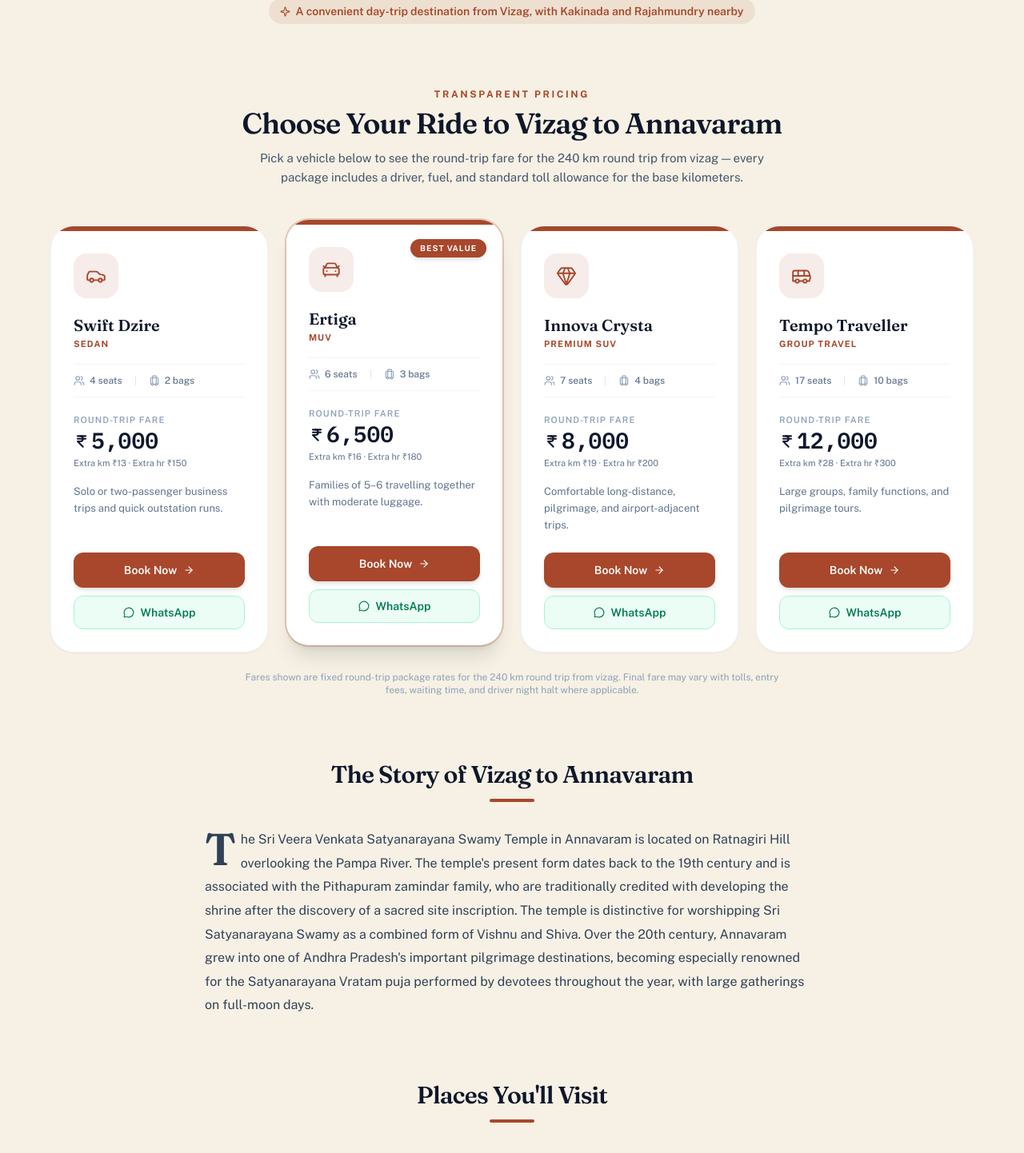
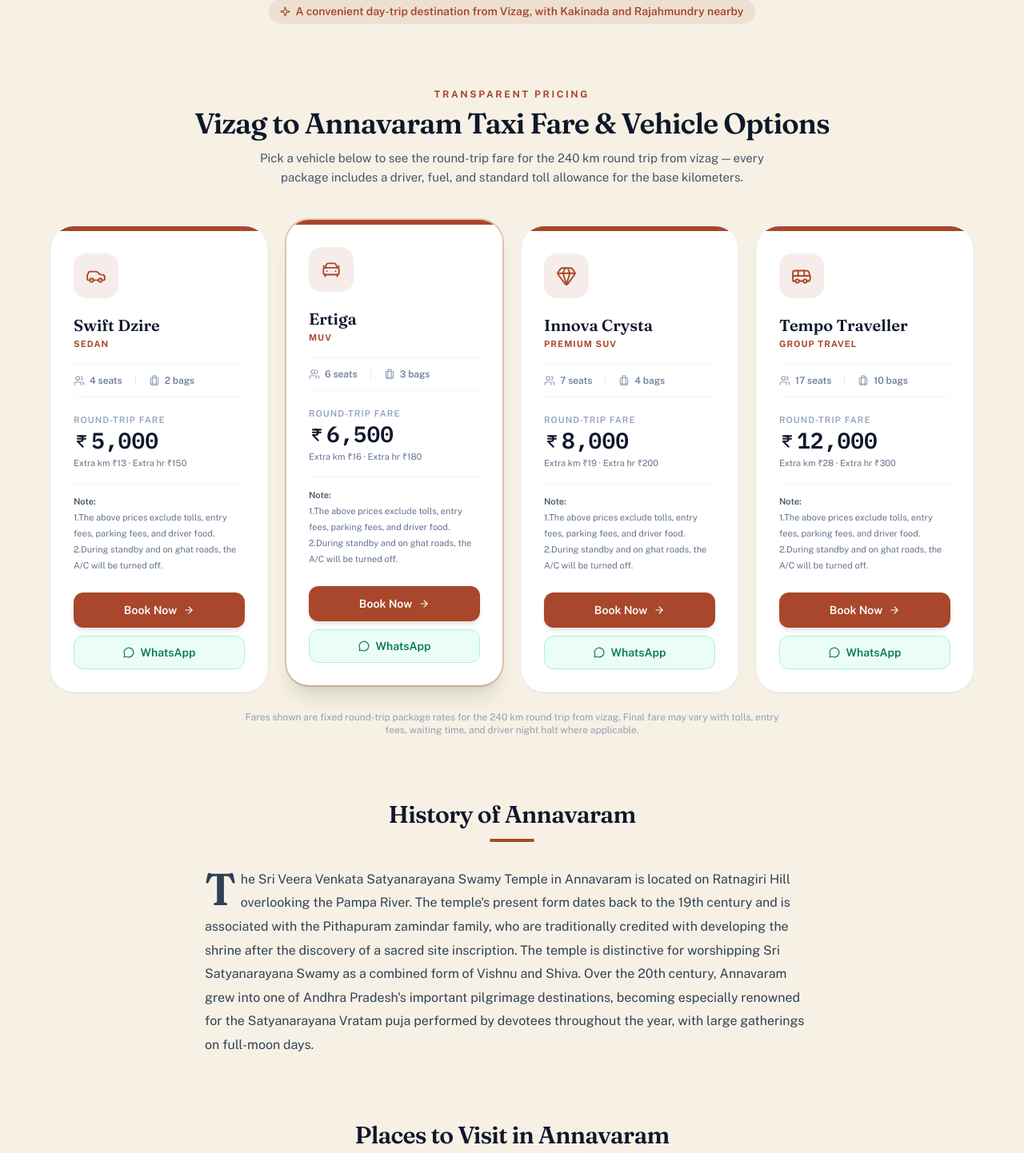
Before and after one commit to sateesh1216/BSH_webpage, a React (Vite) app: page /outstation/vizag-to-annavaram-taxi in a window 1280 px wide. Shown: the part 1033-2475 px from the top of the page at 80% size. Built offline with nearby package versions, Linux system fonts and the light colour scheme; a web font is replaced by a local one.

Commit message:
outstations data seo

```diff
--- a/src/pages/Outstationtaxi.tsx
+++ b/src/pages/Outstationtaxi.tsx
@@ -95,9 +95,9 @@ const VEHICLE_ICON: Record<VehicleOption["category"], typeof Car> = {
 const CONTACT_PHONE = "+918886803322";
 const CONTACT_PHONE_DISPLAY = "+91 8886803322";
 
-function formatINR(amount: number): string {
-  return `₹${amount.toLocaleString("en-IN")}`;
-}
+// function formatINR(amount: number): string {
+//   return `₹${amount.toLocaleString("en-IN")}`;
+// }
 
 export default function OutstationDetail() {
   const { slug } = useParams<{ slug?: string }>();
@@ -139,7 +139,7 @@ export default function OutstationDetail() {
 
   const otherOutstations = outstations
     .filter((o) => o.slug !== outstation.slug)
-    .slice(0, 4);
+    // .slice(0, 4);
 
   const waMessage = encodeURIComponent(
     `Hi BSH Taxi Services, I'd like to book a Vizag to ${name} outstation taxi.`
@@ -200,7 +200,7 @@ export default function OutstationDetail() {
 
             {/* Heading */}
             <h1 className="mt-4 text-4xl font-extrabold leading-tight text-slate-900 sm:text-5xl lg:text-6xl">
-              {name}
+              {name} Taxi Service
             </h1>
 
             {/* Description */}
@@ -281,7 +281,7 @@ export default function OutstationDetail() {
             <div className="text-center">
               <p className={`eyebrow text-xs font-bold uppercase ${theme.accentText}`}>Transparent Pricing</p>
               <h2 className="section-heading mt-2 text-3xl font-semibold tracking-tight text-slate-900 sm:text-4xl">
-                Choose Your Ride to {name}
+                {name} Taxi Fare & Vehicle Options
               </h2>
               <p className="mx-auto mt-3 max-w-2xl text-[15px] leading-relaxed text-slate-600">
                 {isPerKmRoute ? (
@@ -312,13 +312,13 @@ export default function OutstationDetail() {
                     {/* Accent bar */}
                     <div className={`h-1.5 w-full ${theme.accent}`} />
 
-                    {isFeatured && (
+                    {/* {isFeatured && (
                       <span
                         className={`absolute right-5 top-6 rounded-full ${theme.accent} px-3 py-1 text-[10px] font-bold uppercase tracking-widest text-white shadow-md`}
                       >
                         Best Value
                       </span>
-                    )}
+                    )} */}
 
                     <div className="flex flex-1 flex-col p-7">
                       <div className={`flex h-14 w-14 items-center justify-center rounded-2xl ${theme.accentSoft} ${theme.accentText}`}>
@@ -367,13 +367,20 @@ export default function OutstationDetail() {
                               <span className="text-sm font-semibold text-slate-500">/km</span>
                             </p>
                             <p className="mt-1.5 text-[11px] text-slate-500">
-                              Extra hr ₹{vehicle.extraHourRate} · Fare = distance × rate
+                                  Minimum billing: 300 KM
                                 </p>
                           </>
                         )}
+                        <div className="mt-4 border-t border-slate-100 pt-3">
+                            <p className="text-[11px] leading-5 text-slate-500">
+                              <span className="font-semibold text-slate-600">Note:</span><br></br>
+                              {" "}1.The above prices exclude tolls, entry fees, parking fees, and driver food.
+                              2.During standby and on ghat roads, the A/C will be turned off.
+                            </p>
+                          </div>
                       </div>
 
-                      <p className="mt-4 flex-1 text-[13px] leading-relaxed text-slate-500">{vehicle.bestFor}</p>
+                      {/* <p className="mt-4 flex-1 text-[13px] leading-relaxed text-slate-500">{vehicle.bestFor}</p> */}
 
                       <div className="mt-6 flex flex-col gap-2.5">
                         <button
@@ -416,7 +423,7 @@ export default function OutstationDetail() {
 {history && (
   <div className="mx-auto mt-20 max-w-3xl">
     <h2 className="section-heading text-center text-3xl font-semibold tracking-tight text-slate-900">
-      The Story of {name}
+      History of {name.replace("Vizag to ", "")}
     </h2>
 
     <div
@@ -438,7 +445,7 @@ export default function OutstationDetail() {
           {places && places.length > 0 && (
             <div className="mx-auto mt-20 max-w-3xl">
               <h2 className="section-heading text-center text-3xl font-semibold tracking-tight text-slate-900">
-                Places You'll Visit
+                Places to Visit in {name.replace("Vizag to ", "")}
               </h2>
               <div className={`mx-auto mt-3 mb-10 h-1 w-14 rounded-full ${theme.accent}`} />
               <ol className="relative">
@@ -480,10 +487,14 @@ export default function OutstationDetail() {
           {otherOutstations.length > 0 && (
   <div className="mx-auto mt-20 max-w-6xl">
     <div className="text-center">
-                <p className={`eyebrow text-xs font-bold uppercase ${theme.accentText}`}>Go Further</p>
+      <p className={`eyebrow text-xs font-bold uppercase ${theme.accentText}`}>
+        Go Further
+      </p>
+
       <h2 className="section-heading mt-2 text-3xl font-semibold tracking-tight text-slate-900 sm:text-4xl">
         Explore More Outstation Destinations
       </h2>
+
       <p className="mx-auto mt-3 max-w-2xl text-[15px] leading-relaxed text-slate-600">
         Planning a longer trip? Here's what our outstation cabs from Vizag typically cost to other
         popular destinations.
@@ -492,32 +503,44 @@ export default function OutstationDetail() {
 
     <div className="mt-10 grid gap-4 sm:grid-cols-2 lg:grid-cols-4">
       {otherOutstations.map((dest) => {
-                  const destTheme = CATEGORY_THEME[dest.category as keyof typeof CATEGORY_THEME] ?? CATEGORY_THEME.City;
+        const destTheme =
+          CATEGORY_THEME[dest.category as keyof typeof CATEGORY_THEME] ??
+          CATEGORY_THEME.City;
+
         return (
           <Link
             key={dest.slug}
-                      to={`/services/outstation-taxi/${dest.slug}`}
+            to={`/outstation/${dest.slug}`}
             className="lift-on-hover group flex flex-col rounded-2xl border border-slate-100 bg-white p-5 shadow-sm"
           >
             <div className="flex items-center justify-between">
-                        <span className={`inline-flex items-center gap-1.5 rounded-full ${destTheme.accentSoft} ${destTheme.accentText} px-2.5 py-1 text-[10px] font-bold uppercase tracking-widest`}>
+              <span
+                className={`inline-flex items-center gap-1.5 rounded-full ${destTheme.accentSoft} ${destTheme.accentText} px-2.5 py-1 text-[10px] font-bold uppercase tracking-widest`}
+              >
                 <destTheme.Icon size={12} />
                 {destTheme.label}
               </span>
+
               <ArrowRight
                 size={16}
                 className={`${destTheme.accentText} transition-transform group-hover:translate-x-1`}
               />
             </div>
-                      <p className="mt-4 text-lg font-bold text-slate-900">{dest.name}</p>
-                      <p className="mt-1 flex items-center gap-1.5 text-xs text-slate-500">
-                        <MapPin size={12} /> {dest.distanceKm} KM · {dest.driveTime}
+
+            <p className="mt-4 text-lg font-bold text-slate-900">
+              {dest.name}
             </p>
-                      {dest.costPerDay && (
+
+            {/* <p className="mt-1 flex items-center gap-1.5 text-xs text-slate-500">
+              <MapPin size={12} />
+              {dest.distanceKm} KM · {dest.driveTime}
+            </p> */}
+
+            {/* {dest.costPerDay && (
               <p className="mt-3 font-mono-route text-sm font-semibold text-slate-900">
-                          From {formatINR(dest.costPerDay)}
+                Starting From {formatINR(dest.costPerDay)}
               </p>
-                      )}
+            )} */}
           </Link>
         );
       })}
```
Lines whose indentation alone changed are shown as unchanged.
